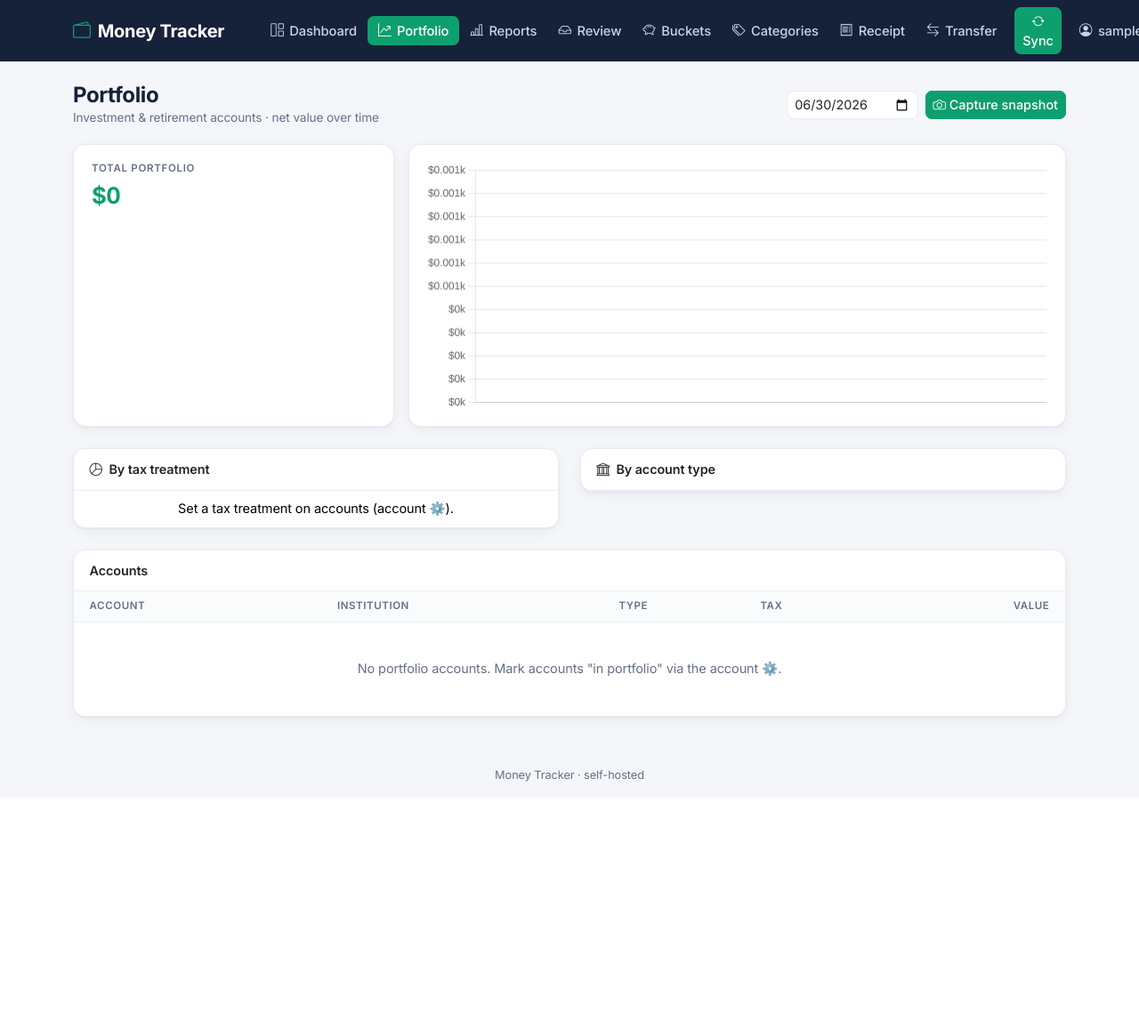
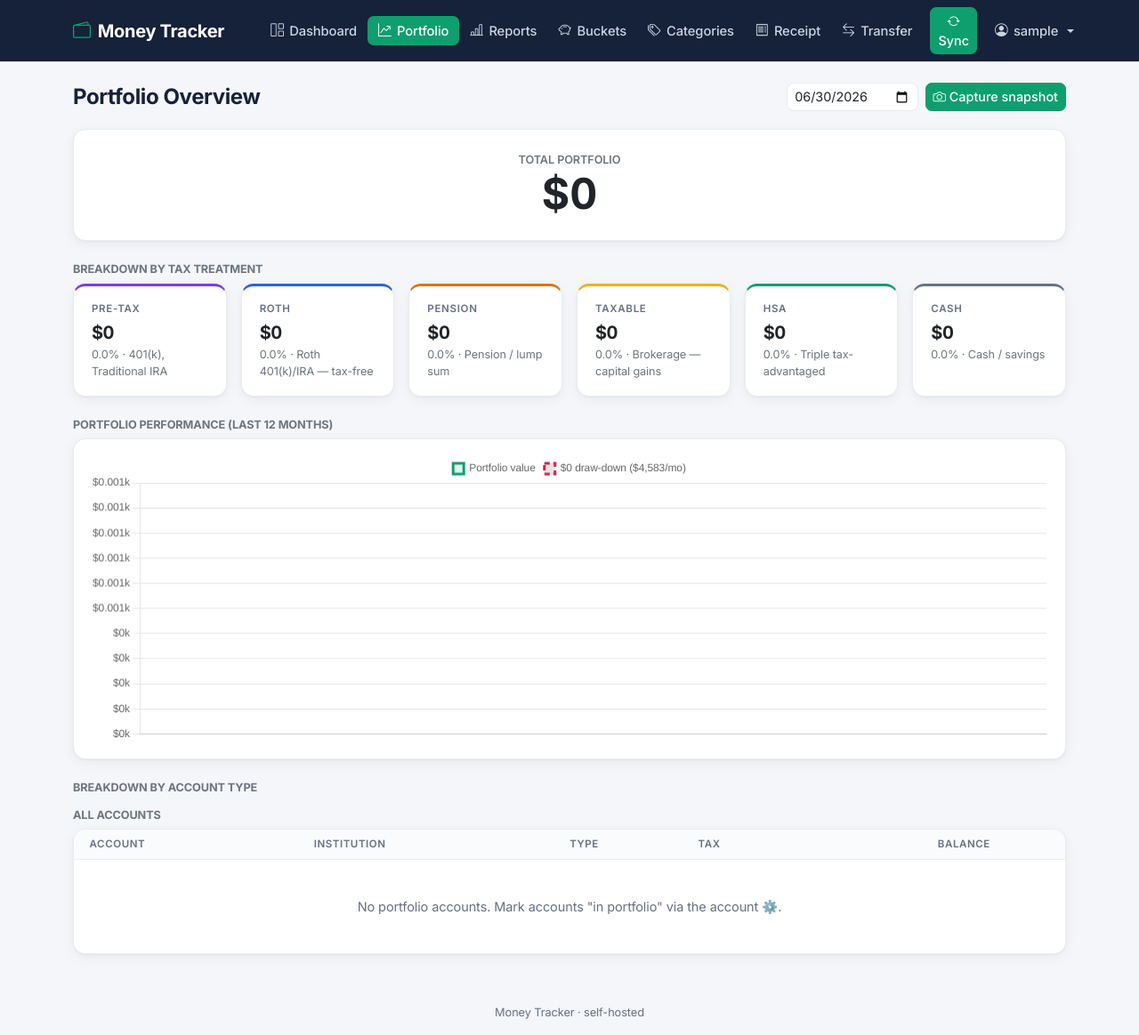
Before and after one commit to jaysuzi5/money-tracker, a Django app: page /portfolio/ in a window 1280 px wide. Shown: the whole page at 89% size. Before the commit the page ends 879 px from the top, so only its background shows below. Run offline with Django 5.2, Linux system fonts and the light colour scheme; the visitor is signed in with stand-in values (Sample User, id 1); data that the repository does not hold is empty; some libraries are stand-ins or nearby versions.

Commit message:
Remove Review page; portfolio stacked layout (homelab-style) + account history
- Drop Review queue (transactions reviewed in dashboard).
- Portfolio: Total / Tax Treatment / Performance(12mo + drawdown line) / Account Type / All Accounts.
- Per-account snapshot History page.

Co-Authored-By: Claude Opus 4.8 <noreply@anthropic.com>

```diff
--- a/static/css/site.css
+++ b/static/css/site.css
@@ -362,3 +362,11 @@ table.qk-table .num { text-align: right; font-variant-numeric: tabular-nums; whi
 .badge.type-badge { background:#eef2f7; color:#475569; }
 .stat-card .value.pos { color:var(--mt-good); }
 ::selection { background: rgba(14,159,110,.18); }
+
+/* portfolio tax-treatment card accents */
+.stat-card.tt-pretax  { border-top:3px solid #7c3aed; }
+.stat-card.tt-roth    { border-top:3px solid #2563eb; }
+.stat-card.tt-pension { border-top:3px solid #d97706; }
+.stat-card.tt-hsa     { border-top:3px solid #0e9f6e; }
+.stat-card.tt-taxable { border-top:3px solid #eab308; }
+.stat-card.tt-cash    { border-top:3px solid #64748b; }
--- a/templates/base.html
+++ b/templates/base.html
@@ -25,7 +25,6 @@
         <li class="nav-item"><a class="nav-link {% if url_name == 'dashboard' %}active{% endif %}" href="{% url 'tracker:dashboard' %}"><i class="bi bi-grid-1x2"></i> Dashboard</a></li>
         <li class="nav-item"><a class="nav-link {% if url_name == 'portfolio' %}active{% endif %}" href="{% url 'tracker:portfolio' %}"><i class="bi bi-graph-up-arrow"></i> Portfolio</a></li>
         <li class="nav-item"><a class="nav-link {% if url_name == 'reports' %}active{% endif %}" href="{% url 'tracker:reports' %}"><i class="bi bi-bar-chart-line"></i> Reports</a></li>
-        <li class="nav-item"><a class="nav-link {% if url_name == 'review_queue' %}active{% endif %}" href="{% url 'tracker:review_queue' %}"><i class="bi bi-inbox"></i> Review</a></li>
         <li class="nav-item"><a class="nav-link {% if url_name == 'buckets' %}active{% endif %}" href="{% url 'tracker:buckets' %}"><i class="bi bi-piggy-bank"></i> Buckets</a></li>
         <li class="nav-item"><a class="nav-link {% if url_name == 'categories' %}active{% endif %}" href="{% url 'tracker:categories' %}"><i class="bi bi-tags"></i> Categories</a></li>
       </ul>
--- a/templates/tracker/portfolio.html
+++ b/templates/tracker/portfolio.html
@@ -3,7 +3,7 @@
 {% block title %}Portfolio{% endblock %}
 {% block content %}
 <div class="mt-page-header">
-  <div><h1>Portfolio</h1><div class="subtitle">Investment &amp; retirement accounts · net value over time</div></div>
+  <div><h1>Portfolio Overview</h1></div>
   <form method="post" action="{% url 'tracker:portfolio_snapshot' %}" class="d-flex gap-2 align-items-center m-0"
         onsubmit="return confirm('Capture a snapshot of all portfolio accounts for this date?')">{% csrf_token %}
     <input type="date" name="date" value="{{ today|date:'Y-m-d' }}" class="form-control form-control-sm" style="width:auto">
@@ -11,66 +11,64 @@
   </form>
 </div>
 
+{# 1. Total Portfolio #}
+<div class="card mb-4"><div class="card-body text-center py-4">
+  <div class="label text-uppercase small text-secondary fw-semibold">Total Portfolio</div>
+  <div class="display-5 fw-bold num pos">${{ total|floatformat:0|intcomma }}</div>
+</div></div>
+
+{# 2. Breakdown by Tax Treatment #}
+<h6 class="text-secondary text-uppercase small fw-bold mb-2">Breakdown by Tax Treatment</h6>
 <div class="row g-3 mb-4">
-  <div class="col-lg-4">
-    <div class="card stat-card h-100">
-      <div class="label">Total portfolio</div>
-      <div class="value pos num">${{ total|floatformat:0|intcomma }}</div>
+  {% for t in tax_rows %}
+    <div class="col-6 col-lg-2">
+      <div class="card stat-card h-100 {{ t.cls }}">
+        <div class="label">{{ t.label }}</div>
+        <div class="value num" style="font-size:1.25rem">${{ t.total|floatformat:0|intcomma }}</div>
+        <div class="small text-secondary">{{ t.pct|floatformat:1 }}% · {{ t.desc }}</div>
+      </div>
     </div>
-  </div>
-  <div class="col-lg-8">
-    <div class="card h-100"><div class="card-body">
-      <canvas id="trend" height="120"></canvas>
-    </div></div>
-  </div>
+  {% endfor %}
 </div>
 
-<div class="row g-4">
-  <div class="col-lg-6">
-    <div class="card table-card">
-      <div class="card-header"><i class="bi bi-pie-chart me-1"></i> By tax treatment</div>
-      <table class="table">
-        <tbody>
-        {% for t in tax_rows %}
-          <tr><td>{{ t.label }}</td>
-            <td class="text-end text-secondary small">{{ t.pct|floatformat:1 }}%</td>
-            <td class="text-end num fw-semibold">${{ t.total|floatformat:0|intcomma }}</td></tr>
-        {% empty %}<tr><td class="empty-state" colspan="3">Set a tax treatment on accounts (account ⚙️).</td></tr>{% endfor %}
-        </tbody>
-      </table>
+{# 3. Portfolio Performance #}
+<h6 class="text-secondary text-uppercase small fw-bold mb-2">Portfolio Performance (Last 12 Months)</h6>
+<div class="card mb-4"><div class="card-body"><canvas id="trend" height="90"></canvas></div></div>
+
+{# 4. Breakdown by Account Type #}
+<h6 class="text-secondary text-uppercase small fw-bold mb-2">Breakdown by Account Type</h6>
+<div class="row g-3 mb-4">
+  {% for t in type_rows %}
+    <div class="col-6 col-lg-3">
+      <div class="card stat-card h-100">
+        <div class="label">{{ t.label }}</div>
+        <div class="value num" style="font-size:1.25rem">${{ t.total|floatformat:0|intcomma }}</div>
+        <div class="small text-secondary">{{ t.pct|floatformat:1 }}%</div>
+      </div>
     </div>
-  </div>
-  <div class="col-lg-6">
-    <div class="card table-card">
-      <div class="card-header"><i class="bi bi-bank me-1"></i> By account type</div>
-      <table class="table">
-        <tbody>
-        {% for t in type_rows %}
-          <tr><td>{{ t.label }}</td>
-            <td class="text-end text-secondary small">{{ t.pct|floatformat:1 }}%</td>
-            <td class="text-end num fw-semibold">${{ t.total|floatformat:0|intcomma }}</td></tr>
-        {% endfor %}
-        </tbody>
-      </table>
-    </div>
-  </div>
+  {% endfor %}
 </div>
 
-<div class="card table-card mt-4">
-  <div class="card-header">Accounts</div>
+{# 5. All Accounts #}
+<h6 class="text-secondary text-uppercase small fw-bold mb-2">All Accounts</h6>
+<div class="card table-card">
   <table class="table table-hover">
-    <thead><tr><th>Account</th><th>Institution</th><th>Type</th><th>Tax</th><th class="text-end">Value</th></tr></thead>
+    <thead><tr><th>Account</th><th>Institution</th><th>Type</th><th>Tax</th><th class="text-end">Balance</th><th></th></tr></thead>
     <tbody>
     {% for r in rows %}
       <tr>
-        <td class="fw-semibold"><a href="{% url 'tracker:dashboard' %}?account={{ r.acct.id }}">{{ r.acct.name }}</a></td>
+        <td class="fw-semibold">{{ r.acct.name }}</td>
         <td class="text-secondary">{{ r.acct.institution.name }}</td>
         <td><span class="badge type-badge">{{ r.acct.get_type_display }}</span></td>
         <td class="small text-secondary">{{ r.acct.get_tax_treatment_display|default:"—" }}</td>
         <td class="text-end num fw-semibold">${{ r.value|floatformat:2|intcomma }}</td>
+        <td class="text-end text-nowrap">
+          <a class="btn btn-sm btn-outline-secondary py-0" href="{% url 'tracker:portfolio_account_history' r.acct.id %}"><i class="bi bi-clock-history"></i> History</a>
+          <a class="btn btn-sm btn-outline-primary py-0" href="{% url 'tracker:dashboard' %}?account={{ r.acct.id }}"><i class="bi bi-list-ul"></i> Account</a>
+        </td>
       </tr>
     {% empty %}
-      <tr><td colspan="5"><div class="empty-state">No portfolio accounts. Mark accounts "in portfolio" via the account ⚙️.</div></td></tr>
+      <tr><td colspan="6"><div class="empty-state">No portfolio accounts. Mark accounts "in portfolio" via the account ⚙️.</div></td></tr>
     {% endfor %}
     </tbody>
   </table>
@@ -84,10 +82,13 @@
   const d = JSON.parse(document.getElementById('trend-data').textContent);
   new Chart(document.getElementById('trend'), {
     type: 'line',
-    data: { labels: d.map(x => x.date), datasets: [{
-      label: 'Portfolio value', data: d.map(x => x.balance),
-      borderColor: '#0e9f6e', backgroundColor: 'rgba(14,159,110,.12)', fill: true, tension: .25, pointRadius: 2 }] },
-    options: { plugins: { legend: { display: false } },
+    data: { labels: d.map(x => x.date), datasets: [
+      { label: 'Portfolio value', data: d.map(x => x.balance),
+        borderColor: '#0e9f6e', backgroundColor: 'rgba(14,159,110,.12)', fill: true, tension: .25, pointRadius: 2 },
+      { label: '$0 draw-down (${{ draw_monthly|floatformat:0|intcomma }}/mo)', data: d.map(x => x.draw),
+        borderColor: '#e11d48', borderDash: [6,4], fill: false, tension: 0, pointRadius: 0 }
+    ] },
+    options: { plugins: { legend: { display: true, labels: { boxWidth: 12 } } },
       scales: { y: { ticks: { callback: v => '$' + (v/1000).toLocaleString() + 'k' } } } }
   });
 </script>
--- a/tracker/urls.py
+++ b/tracker/urls.py
@@ -12,9 +12,6 @@ urlpatterns = [
     path('account/<int:account_id>/reconcile/', views.reconcile, name='reconcile'),
     path('txn/<int:txn_id>/toggle-clear/', views.toggle_clear, name='toggle_clear'),
     path('txn/<int:txn_id>/review/', views.txn_review, name='txn_review'),
-    path('review/', views.review_queue, name='review_queue'),
-    path('review/match/', views.match_pair, name='match_pair'),
-    path('review/accept/<int:txn_id>/', views.accept_import, name='accept_import'),
     path('account/<int:account_id>/add/', views.txn_add, name='txn_add'),
     path('receipt/new/', views.receipt_new, name='receipt_new'),
     path('txn/<int:txn_id>/edit/', views.txn_edit, name='txn_edit'),
@@ -41,6 +38,7 @@ urlpatterns = [
     path('reports/categories/', views.report_categories, name='report_categories'),
     path('portfolio/', views.portfolio, name='portfolio'),
     path('portfolio/snapshot/', views.portfolio_snapshot, name='portfolio_snapshot'),
+    path('portfolio/account/<int:account_id>/history/', views.portfolio_account_history, name='portfolio_account_history'),
     path('restore/qif/', views.restore_qif, name='restore_qif'),
     path('export/qif/', views.export_qif, name='export_qif_all'),
     path('export/qif/<int:account_id>/', views.export_qif, name='export_qif'),
--- a/tracker/views.py
+++ b/tracker/views.py
@@ -13,7 +13,7 @@ from django.views.decorators.http import require_POST
 
 from .forms import (AllocationForm, BucketForm, CategoryForm, ReceiptForm,
                     TransferForm, TxnEditForm)
-from .matching import find_candidates, run_matcher
+from .matching import run_matcher
 from .models import (Account, AccountType, BalanceSnapshot, Bucket, BucketEntry,
                      Category, Institution, PropertyEntry, ReconciliationSession,
                      SyncRun, Transaction, TransactionSplit, Transfer, TxnSource,
@@ -83,9 +83,6 @@ def dashboard(request):
         'groups': groups,
         'net_worth': net_worth,
         'portfolio': portfolio,
-        'review_count': Transaction.objects.filter(
-            source=TxnSource.SIMPLEFIN, status=TxnStatus.CLEARED,
-            account__is_reconcilable=True).count(),
     }
 
     bucket_id = request.GET.get('bucket')
@@ -505,41 +502,6 @@ def toggle_clear(request, txn_id):
     _recompute_available(txn.account)
     return redirect(request.META.get('HTTP_REFERER',
                                      reverse('tracker:reconcile', args=[txn.account_id])))
-
-
-@login_required
-def review_queue(request):
-    """Imported bank txns the matcher could not auto-pair, with manual candidates."""
-    imported = Transaction.objects.filter(
-        source=TxnSource.SIMPLEFIN, status=TxnStatus.CLEARED,
-        account__is_reconcilable=True).select_related('account')[:200]
-    rows = [{'imported': t, 'candidates': find_candidates(t)} for t in imported]
-    return render(request, 'tracker/review.html', {'rows': rows})
-
-
-@login_required
-@require_POST
-def match_pair(request):
-    imported = get_object_or_404(Transaction, pk=request.POST['imported_id'],
-                                 source=TxnSource.SIMPLEFIN)
-    manual = get_object_or_404(Transaction, pk=request.POST['manual_id'],
-                               source=TxnSource.MANUAL)
-    if imported.account_id != manual.account_id:
-        messages.error(request, 'Accounts differ; cannot match.')
-    else:
-        from .matching import _merge
-        _merge(manual, imported)
-        messages.success(request, 'Matched.')
-    return redirect(reverse('tracker:review_queue'))
-
-
-@login_required
-@require_POST
-def accept_import(request, txn_id):
-    """Accept an unmatched bank txn as a real (uncategorized) transaction."""
-    get_object_or_404(Transaction, pk=txn_id, source=TxnSource.SIMPLEFIN)
-    messages.info(request, 'Import kept as-is.')
-    return redirect(reverse('tracker:review_queue'))
 
 
 @login_required
@@ -1000,6 +962,17 @@ def restore_qif(request):
     })
 
 
+TAX_META = {
+    'pre_tax': ('401(k), Traditional IRA', 'tt-pretax'),
+    'roth': ('Roth 401(k)/IRA — tax-free', 'tt-roth'),
+    'pension': ('Pension / lump sum', 'tt-pension'),
+    'hsa': ('Triple tax-advantaged', 'tt-hsa'),
+    'taxable': ('Brokerage — capital gains', 'tt-taxable'),
+    'cash': ('Cash / savings', 'tt-cash'),
+}
+DRAWDOWN_MONTHLY = Decimal('4583')  # ~$55k/yr reference drawdown
+
+
 @login_required
 def portfolio(request):
     from .models import PortfolioSnapshot, TaxTreatment
@@ -1019,21 +992,20 @@ def portfolio(request):
         rows.append({'acct': a, 'value': val})
     rows.sort(key=lambda r: r['value'], reverse=True)
 
-    tax_rows = [{'code': k, 'label': lbl, 'total': tax_totals[k],
-                 'pct': (tax_totals[k] / total * 100) if total else 0}
-                for k, lbl in TaxTreatment.choices if tax_totals[k]]
+    tax_rows = [{'label': lbl, 'desc': TAX_META[k][0], 'cls': TAX_META[k][1],
+                 'total': tax_totals[k], 'pct': (tax_totals[k] / total * 100) if total else 0}
+                for k, lbl in TaxTreatment.choices]
     type_rows = sorted(({'label': k, 'total': v,
                          'pct': (v / total * 100) if total else 0}
                         for k, v in type_totals.items()),
                        key=lambda x: x['total'], reverse=True)
 
-    # trend from PortfolioSnapshot: for each snapshot date, sum each account's
-    # most-recent snapshot on/before that date
+    # trend (last 12 months): for each snapshot date, sum each account's most-recent balance
     acct_ids = [a.id for a in accounts]
-    dates = list(PortfolioSnapshot.objects.filter(account_id__in=acct_ids)
-                 .values_list('snapshot_date', flat=True).distinct().order_by('snapshot_date'))
+    start = timezone.now().date() - timedelta(days=366)
     snaps = list(PortfolioSnapshot.objects.filter(account_id__in=acct_ids)
                  .values('account_id', 'snapshot_date', 'balance').order_by('snapshot_date'))
+    dates = sorted({s['snapshot_date'] for s in snaps if s['snapshot_date'] >= start})
     series = []
     for d in dates:
         latest = {}
@@ -1041,10 +1013,28 @@ def portfolio(request):
             if s['snapshot_date'] <= d:
                 latest[s['account_id']] = s['balance']
         series.append({'date': d.isoformat(), 'balance': float(sum(latest.values(), Decimal('0')))})
+    # $X/mo linear drawdown reference line, anchored at the first point
+    if series:
+        base = series[0]['balance']
+        for i, pt in enumerate(series):
+            pt['draw'] = max(0.0, base - float(DRAWDOWN_MONTHLY) * i)
 
     return render(request, 'tracker/portfolio.html', {
         'total': total, 'tax_rows': tax_rows, 'type_rows': type_rows,
         'rows': rows, 'chart': series, 'today': timezone.now().date(),
+        'draw_monthly': DRAWDOWN_MONTHLY,
+    })
+
+
+@login_required
+def portfolio_account_history(request, account_id):
+    from .models import PortfolioSnapshot
+    account = get_object_or_404(Account, pk=account_id)
+    snaps = list(account.portfolio_snapshots.order_by('-snapshot_date'))
+    chart = [{'date': s.snapshot_date.isoformat(), 'balance': float(s.balance)}
+             for s in reversed(snaps)]
+    return render(request, 'tracker/portfolio_history.html', {
+        'account': account, 'snaps': snaps, 'chart': chart,
     })
 
 
```
Also changed, not shown: templates/tracker/portfolio_history.html (added, +43 -0 lines), templates/tracker/review.html (deleted, +0 -43 lines).
